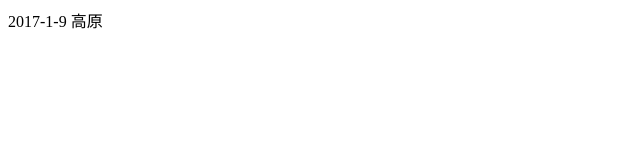
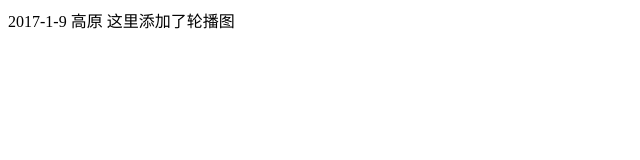
Before and after one commit to zhangtian3/gittest, a plain HTML site: page index.html in a window 1280 px wide. Shown: the whole page, without its empty margins (0-640 px from the left). Drawn offline with Linux system fonts and the light colour scheme.

```diff
--- a/index.html
+++ b/index.html
@@ -18,6 +18,6 @@
 		<!--杨孝坤-->
 		<!--去年暑假在富士康打工，不愿意住宿舍，在外面找，房少人多。找很久，无意帮助了某人，一不小心顺利找到房子。
 		人要善良，就会有奇迹出现。-->
-
+		这里添加了轮播图
 	</body>
 </html>
```
